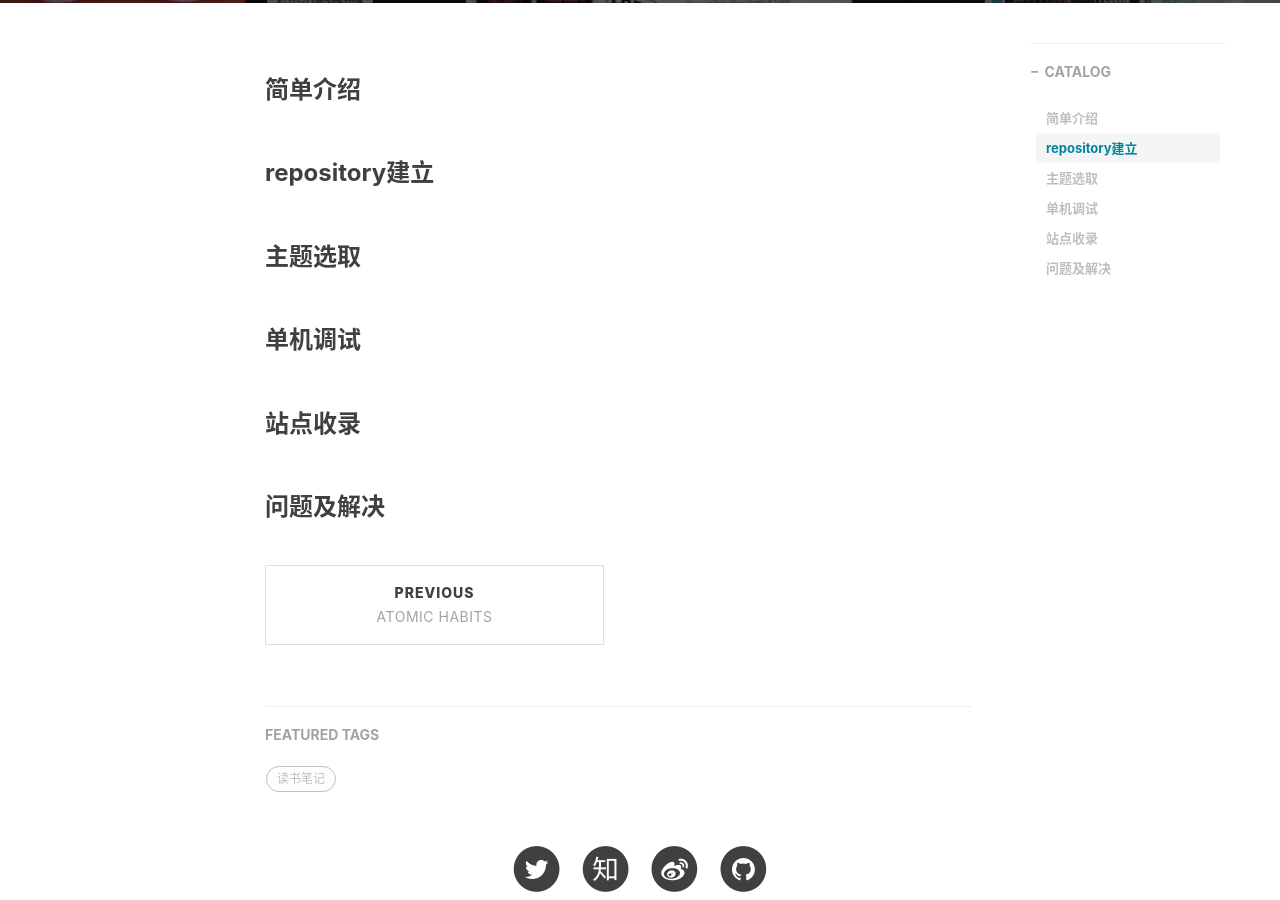
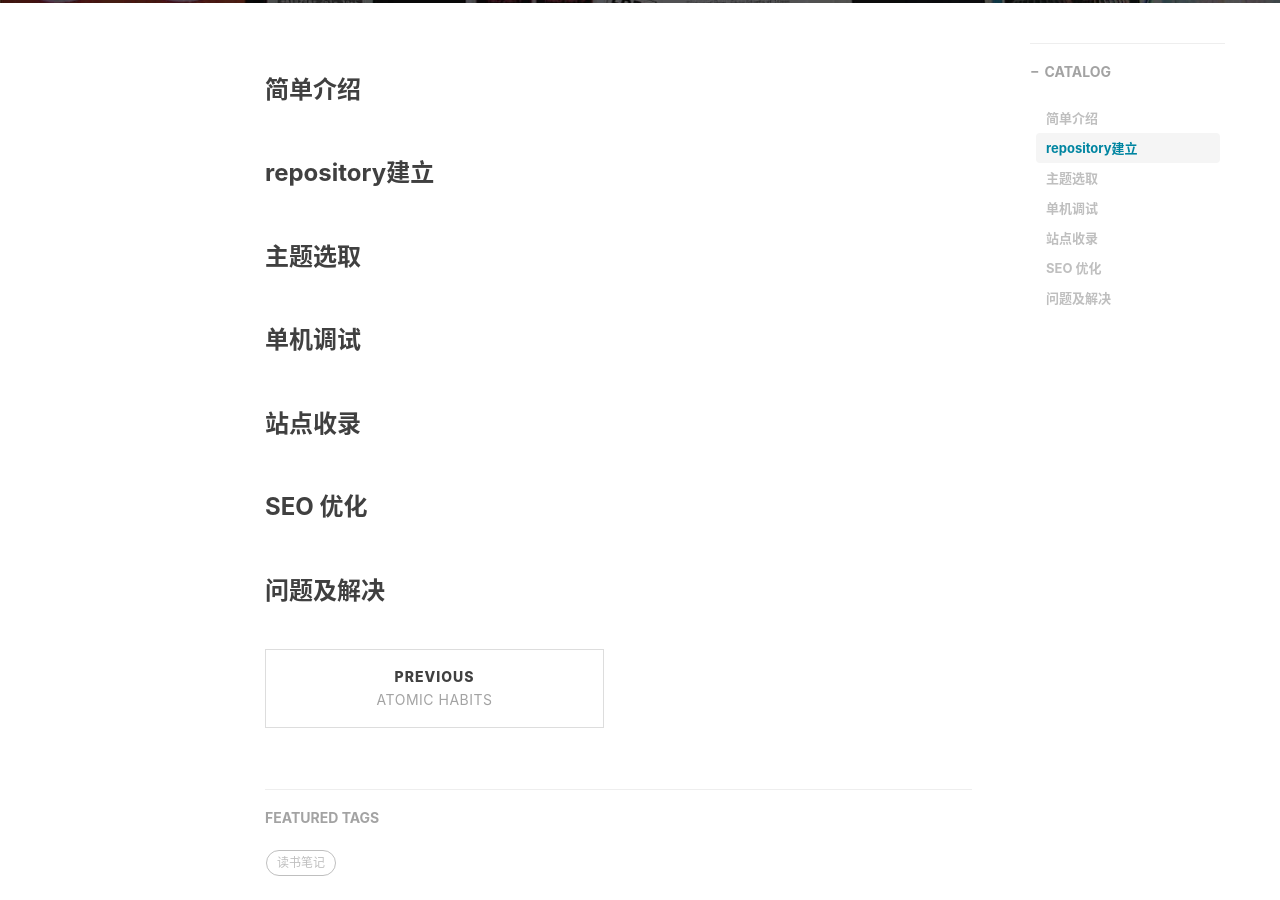
Before and after one commit to alanlyang/alanlyang.github.io, a Jekyll site: the page built from _posts/web/2020-11-10-使用github+jekyll构建个人博客.md, in a window 1280 px wide and 900 px high, scrolled down 520 px. Built offline with Jekyll 4.4.1, drawn with Linux system fonts in a browser that asks for light colours; nearby versions of some CDN libraries; comment, search, counter and statistics services are not loaded.

Commit message:
2020-11-10

```diff
--- a/_posts/web/2020-11-10-使用github+jekyll构建个人博客.md
+++ b/_posts/web/2020-11-10-使用github+jekyll构建个人博客.md
@@ -21,4 +21,6 @@ tags:
 
 ### 站点收录
 
+### SEO 优化
+
 ### 问题及解决
```
